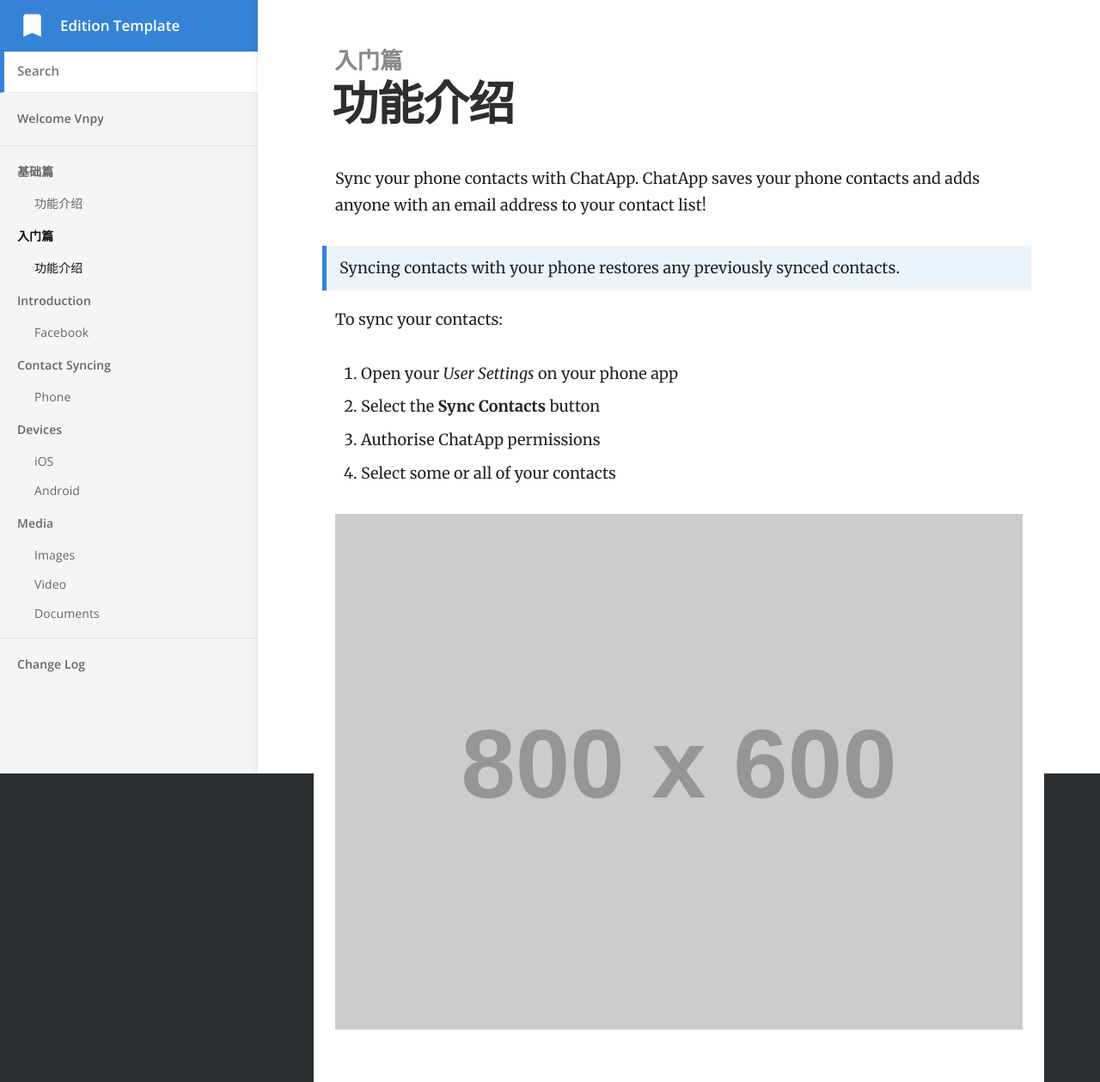
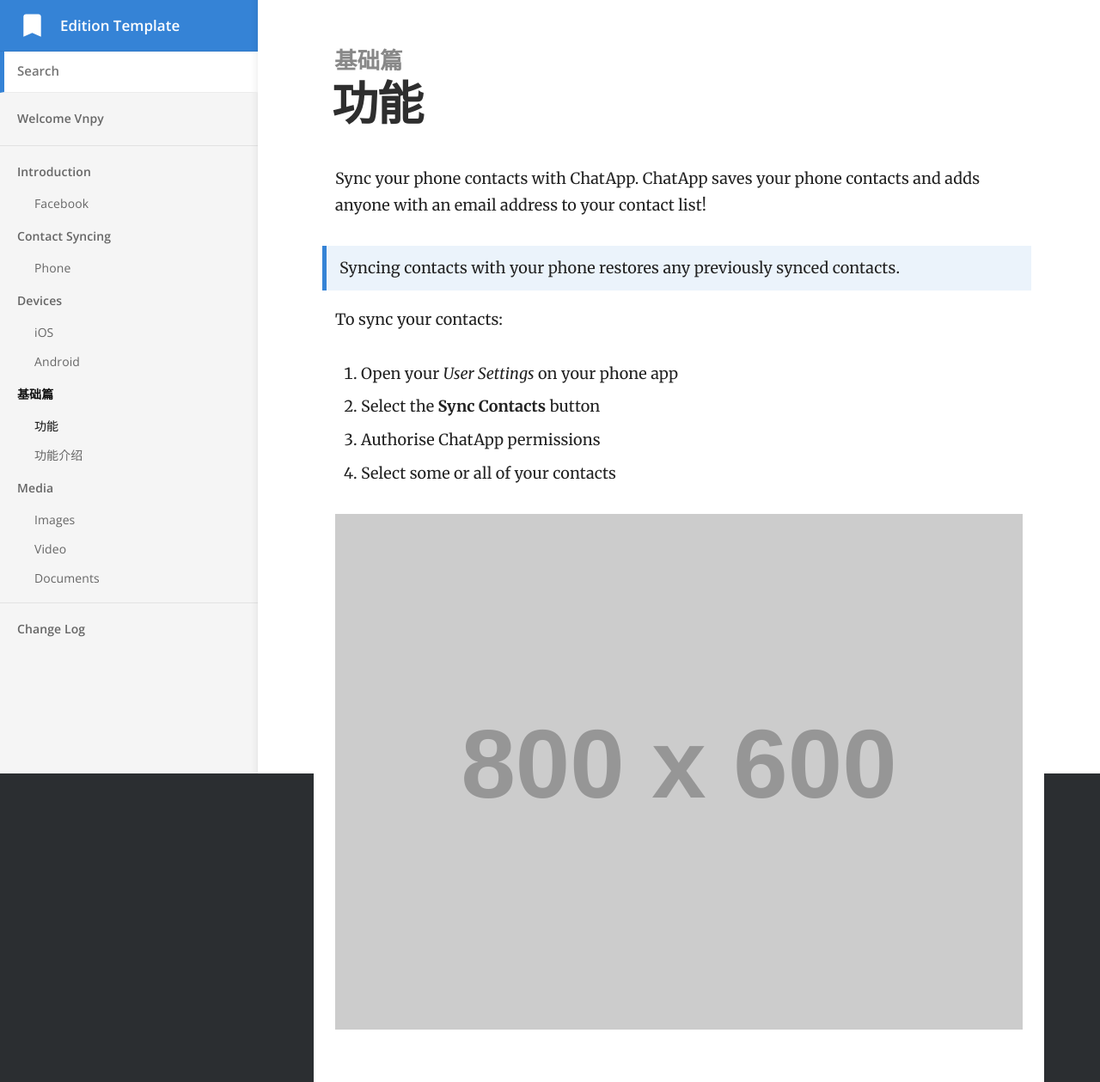
Before and after one commit to coolwebgo/docs_vnpy, a Jekyll site: the page built from docs/_docs/introduction/phone.md, in a window 1280 px wide. Shown: the whole page at 86% size. Built offline with Jekyll 4.4.1, drawn with Linux system fonts in a browser that asks for light colours.

Commit message:
测试title

```diff
--- a/docs/_docs/a.introduction/phone.md
+++ b/docs/_docs/introduction/phone.md
@@ -1,6 +1,6 @@
 ---
-title: 功能介绍
-category: 入门篇
+title: 功能
+category: 基础篇
 order: 1
 ---
 
```
Also changed, not shown: docs/_docs/introduction/facebook.md (renamed from docs/_docs/a.introduction/facebook.md).
